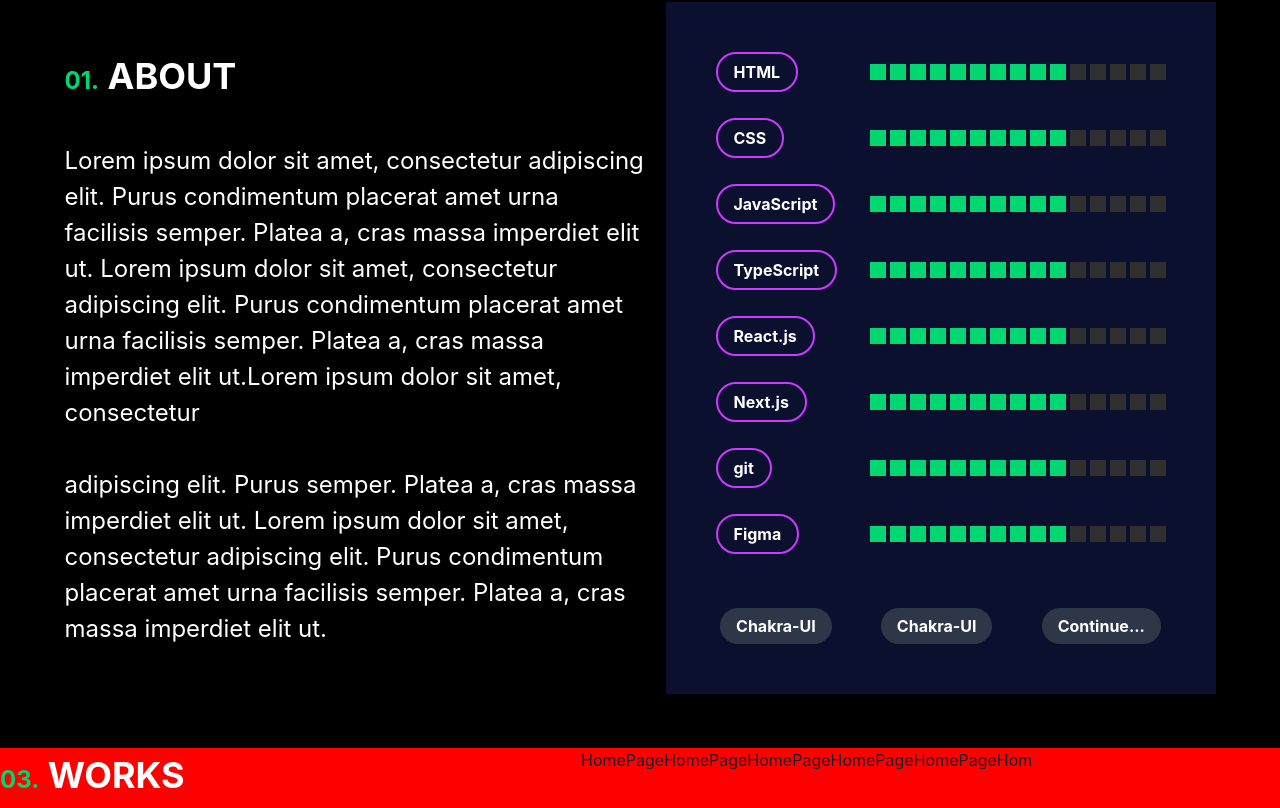
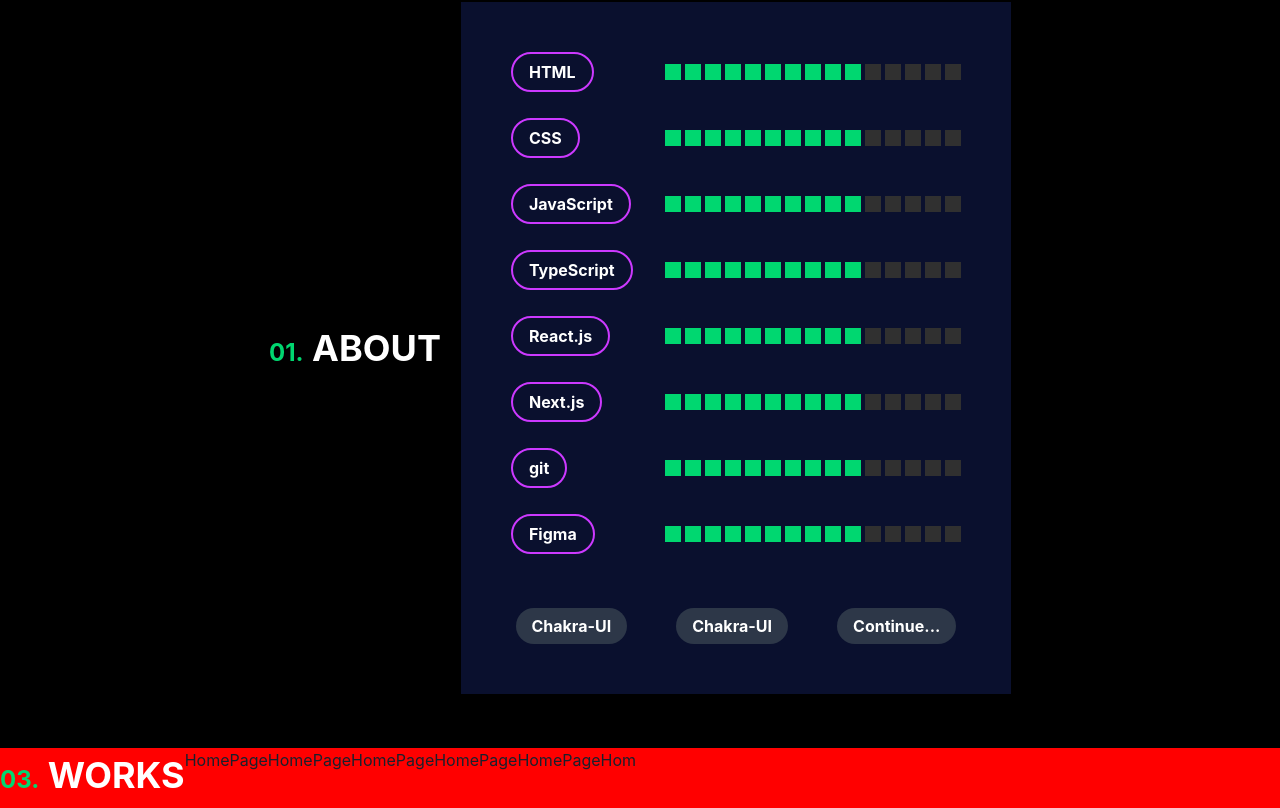
Before and after one commit to HarryA123/Portfolio_KHB, a Next.js app: page / in a window 1280 px wide. Shown: the part 792-1600 px from the top of the page. Built offline with nearby package versions, Linux system fonts and the light colour scheme.

Commit message:
feat: Create ListTitle Component

```diff
--- a/src/components/HomePage/_fragments/ListTitle.tsx
+++ b/src/components/HomePage/_fragments/ListTitle.tsx
@@ -1,4 +1,4 @@
-import { Flex, Box, Button, Highlight, Text } from "@chakra-ui/react";
+import { Flex, Highlight, Text } from "@chakra-ui/react";
 import React from "react";
 
 interface ListTitleProps {
@@ -16,19 +16,6 @@
           {name}
         </Highlight>
       </Text>
-      <Text fontSize="24px" w="581px" color="white">
-        Lorem ipsum dolor sit amet, consectetur adipiscing elit. Purus
-        condimentum placerat amet urna facilisis semper. Platea a, cras massa
-        imperdiet elit ut. Lorem ipsum dolor sit amet, consectetur adipiscing
-        elit. Purus condimentum placerat amet urna facilisis semper. Platea a,
-        cras massa imperdiet elit ut.Lorem ipsum dolor sit amet, consectetur
-        <br />
-        <br />
-        adipiscing elit. Purus semper. Platea a, cras massa imperdiet elit ut.
-        Lorem ipsum dolor sit amet, consectetur adipiscing elit. Purus
-        condimentum placerat amet urna facilisis semper. Platea a, cras massa
-        imperdiet elit ut.
-      </Text>
     </Flex>
   );
 }
```
